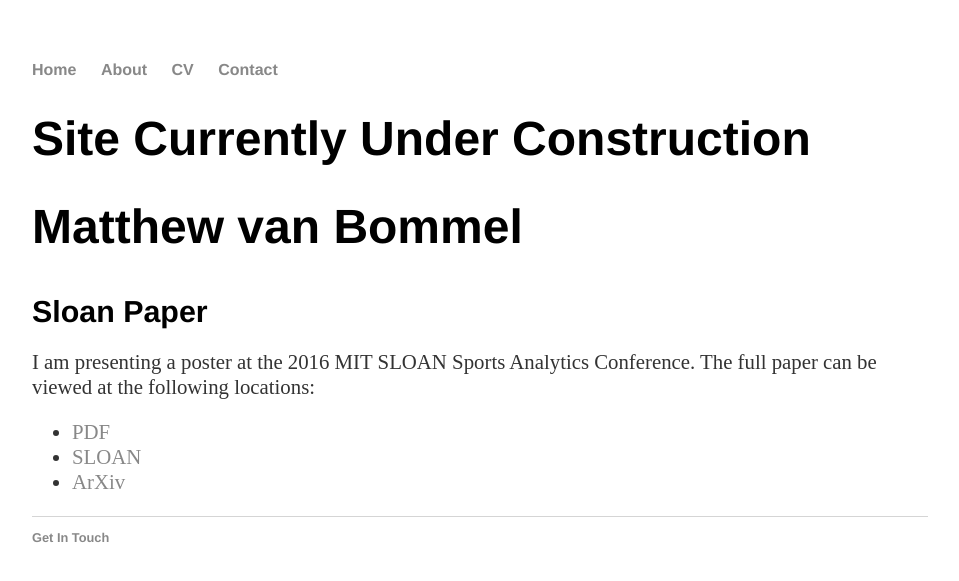
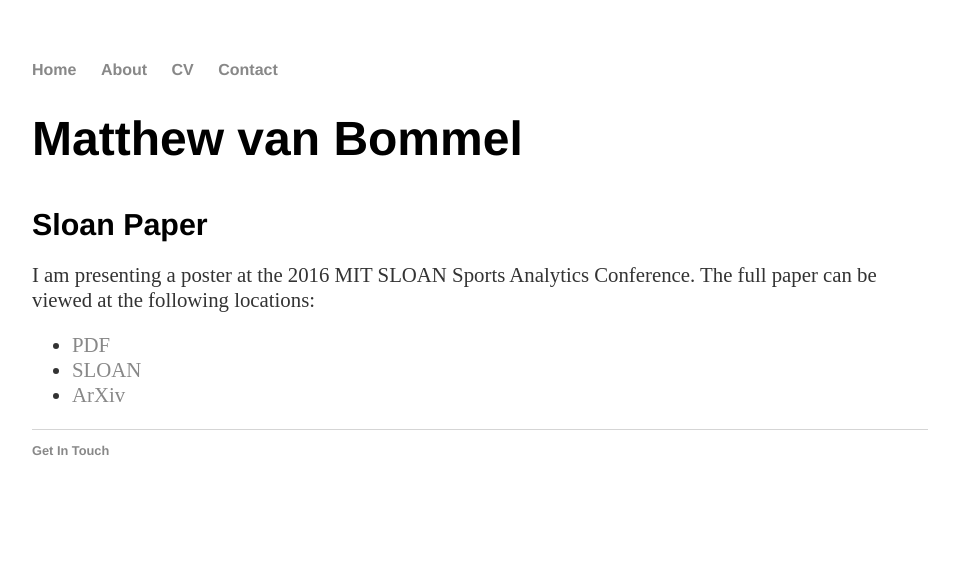
Before and after one commit to mvanbommel/mvanbommel.github.io, a Jekyll site: the page built from index.html, in a window 1280 px wide. Shown: the top 581 px of the page, without its empty margins (160-1119 px from the left). Built offline with Jekyll 4.4.1, drawn with Linux system fonts in a browser that asks for light colours.

Commit message:
Remove Under Construction Label

```diff
--- a/cv/index.html
+++ b/cv/index.html
@@ -5,7 +5,6 @@ title: CV
 
 	<div class="cv">
 		<h1>CV</h1>
-
 		<p>
 			Coming soon
 		</p>
--- a/index.html
+++ b/index.html
@@ -4,8 +4,6 @@ title: Matthew van Bommel
 ---
 
 		<div class="blurb">
-
-			<h1>Site Currently Under Construction</h1>
 
 			<h1>Matthew van Bommel</h1>
 
```
